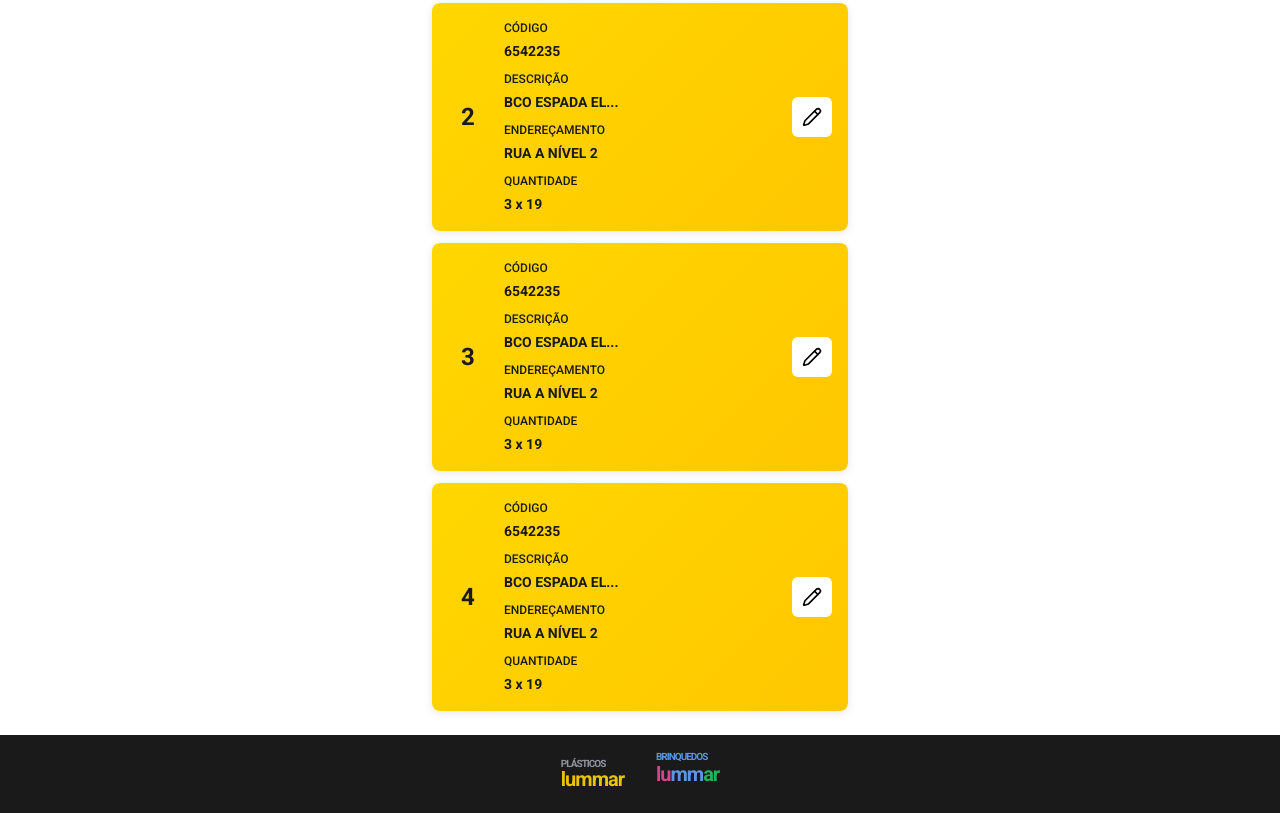
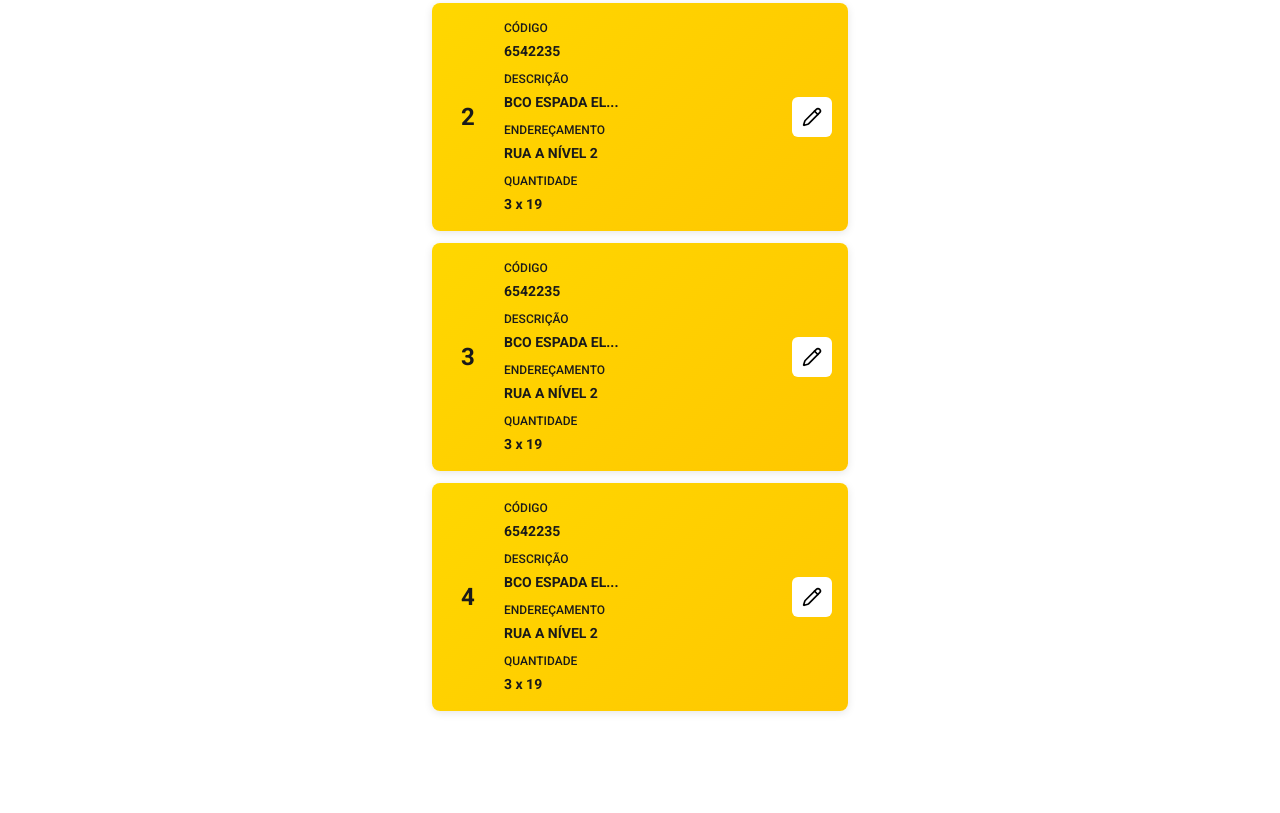
Before and after one commit to Elias-Lummar/Inventory, a plain HTML site: page product-search.html in a window 1280 px wide. Shown: the part 553-1366 px from the top of the page. After the commit the page ends 1288 px from the top, so only its background shows below. Drawn offline with nearby package versions, Linux system fonts and the light colour scheme.

Commit message:
remove footer

```diff
--- a/product-search.html
+++ b/product-search.html
@@ -190,19 +190,7 @@
 
     </main>
 
-    <!-- Footer -->
-    <footer class="bg-[#1A1A1A] p-6 mt-auto">
-        <div class="flex justify-center items-center gap-8 opacity-90">
-            <div class="text-[#FFD700] font-bold text-xl tracking-tighter flex flex-col leading-none">
-                <span class="text-[10px] uppercase text-gray-400">Plásticos</span>
-                lummar
-            </div>
-            <div class="text-white font-bold text-xl tracking-tighter flex flex-col leading-none relative">
-                <span class="text-[10px] uppercase text-blue-400 absolute -top-3 left-0">Brinquedos</span>
-                <span class="flex"><span class="text-pink-500">lu</span><span class="text-blue-400">mm</span><span class="text-green-500">ar</span></span>
-            </div>
-        </div>
-    </footer>
+
 
     <script>
         lucide.createIcons();
```
